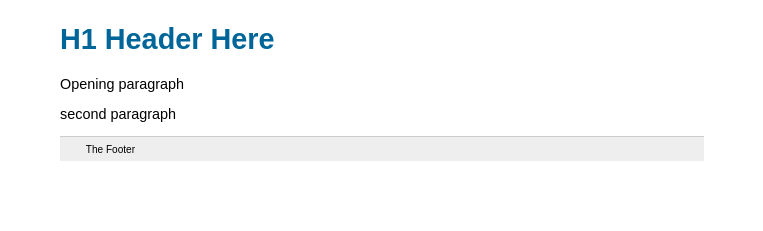
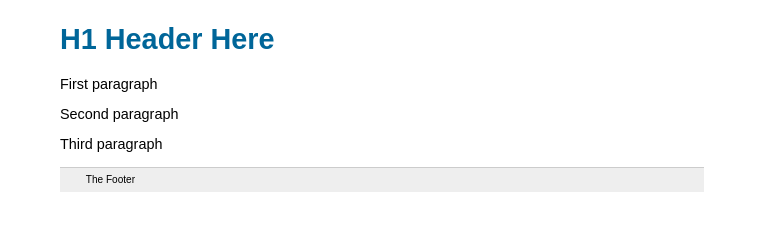
Before and after one commit to abrubake/hello-world, a plain HTML site: page index.html in a window 1280 px wide. Shown: the part 67-298 px from the top of the page, without its empty margins (32-795 px from the left). Drawn offline with Linux system fonts and the light colour scheme.

Commit message:
Update index.html

```diff
--- a/index.html
+++ b/index.html
@@ -11,8 +11,9 @@
     </div>
     <div id="content">
   <h1>H1 Header Here </h1>
-  <p>Opening paragraph</p>
-      <p>second paragraph</p>
+  <p>First paragraph</p>
+      <p>Second paragraph</p>
+	    <p>Third paragraph</p>
   <div id="footer">The Footer</div>
       </div>
       </div>
```
